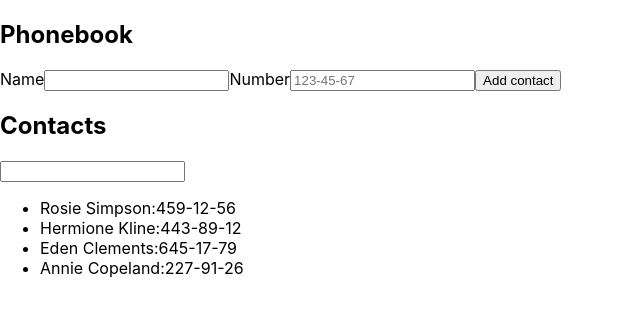
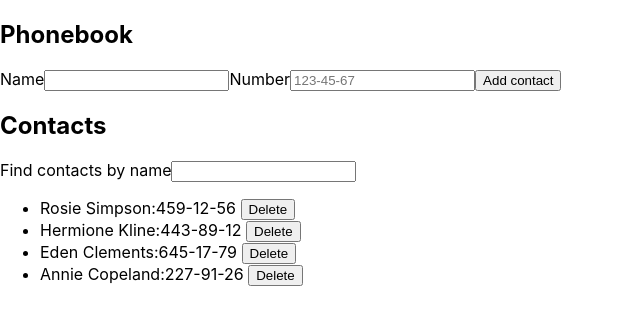
Before and after one commit to AlexeyKiselyov/goit-react-hw-02-phonebook, a React (Create React App) app: page / in a window 1280 px wide. Shown: the top 324 px of the page, without its empty margins (0-640 px from the left). Built offline with nearby package versions, Linux system fonts and the light colour scheme.

Commit message:
finish task logic

```diff
--- a/src/components/App.jsx
+++ b/src/components/App.jsx
@@ -16,12 +16,23 @@ export class App extends Component {
   }
 
   onAddContact=(newUser)=>{
-    this.setState((prevState)=>({
+    const uniqUserSearch = this.state.contacts.find(({name})=>name===newUser.name);
+    uniqUserSearch?alert(`${uniqUserSearch.name} is already in contacts`)
+    :this.setState((prevState)=>({
         contacts: [...prevState.contacts,{...newUser,id:nanoid()}]
     }))
   }
 
-  onChangeFilter =(e)=>{
+  onDeleteContact=(e)=>{
+    const deleteById = e.target.closest('li').dataset.id;
+    const newContacts = this.state.contacts.filter(contact=>contact.id!==deleteById);
+    this.setState({
+      contacts:newContacts
+    })
+
+  }
+
+  onChangeFilter=(e)=>{
     this.setState({
       filter:e.target.value
     })
@@ -29,13 +40,20 @@ export class App extends Component {
   }
 
   render (){
+    const {contacts,filter}=this.state;
+
     return(
     <>
+
     <h2>Phonebook</h2>
     <Phonebook onAddContact={this.onAddContact}/>
+
     <h2>Contacts</h2>
     <Filter onChangeFilter={this.onChangeFilter}/>
-    <ContactList contacts={this.state.contacts} filter={this.state.filter}/>
+
+
+    <ContactList contacts={contacts} filter={filter} onDeleteContact={this.onDeleteContact}/>
+
     </>
     )
   }
--- a/src/components/ContactList/ContactList.jsx
+++ b/src/components/ContactList/ContactList.jsx
@@ -1,12 +1,15 @@
 import PropTypes from 'prop-types';
 // ===========================
-export const ContactList = ({contacts,filter})=>{
+export const ContactList = ({contacts,filter,onDeleteContact})=>{
   const filterContacts=contacts.filter(({name})=> name.toLowerCase().includes(filter.toLowerCase()));
   console.log(filterContacts);
+
   return(
-    <ul>
+    contacts.length===0
+      ? <p>Your phonebook is empty</p>
+      : <ul>
       {!filter?
-        contacts.map(({name,number,id})=><li key={id}>{name}:{number}</li>)
+        contacts.map(({name,number,id})=><li key={id} data-id={id}>{name}:{number} <button type="button" name="deleteBtn" onClick={(e)=>onDeleteContact(e)}>Delete</button></li>)
         :filterContacts.map(({name,number,id})=><li key={id}>{name}:{number}</li>)
       }
     </ul>
--- a/src/components/Filter/Filter.jsx
+++ b/src/components/Filter/Filter.jsx
@@ -1,10 +1,16 @@
+import PropTypes from 'prop-types';
 // =============================
 export const Filter = ({onChangeFilter})=>{
   return(
     <>
     <label>
+      Find contacts by name
       <input onChange={(e)=>onChangeFilter(e)} type="text" name="filter"/>
     </label>
     </>
   )
 }
+
+Filter.propTypes = {
+  onChangeFilter: PropTypes.func.isRequired
+}
--- a/src/components/Phonebook/Phonebook.jsx
+++ b/src/components/Phonebook/Phonebook.jsx
@@ -19,7 +19,8 @@ export class Phonebook extends Component {
   }
   onFormReset =()=> {
     this.setState({
-      name: ''
+      name: '',
+      number:''
     })
   }
 
```
